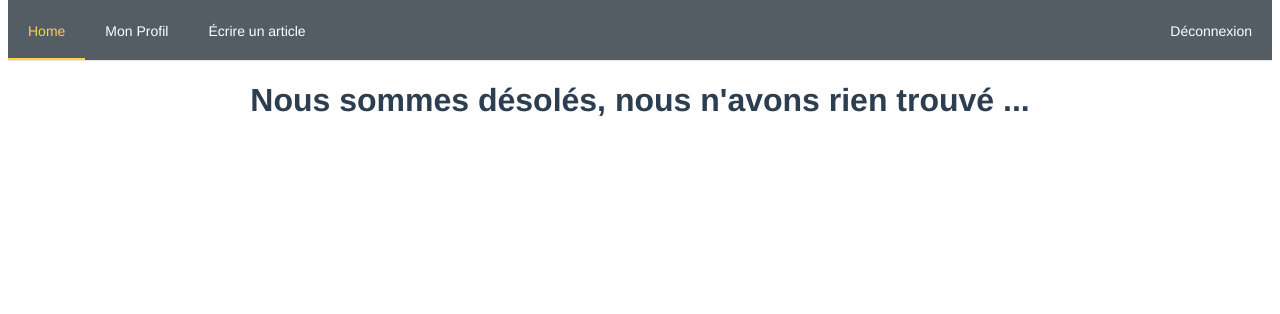
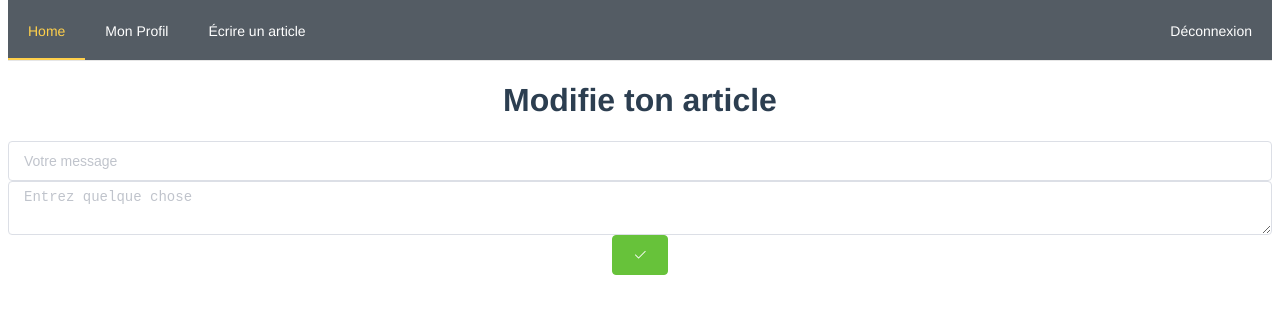
Before and after one commit to Sixtinebs/groupomania, a Vue app in the folder frontend/: page /modifyPost/1 in a window 1280 px wide. Shown: the top 314 px of the page. Built offline with nearby package versions, Linux system fonts and the light colour scheme; sample sign-in values are in the browser's storage.

Commit message:
Edite message new route OK

```diff
--- a/frontend/src/components/CreateMessage.vue
+++ b/frontend/src/components/CreateMessage.vue
@@ -71,6 +71,9 @@ export default {
       this.title = "";
       this.message = "";
       this.$emit("reloadMessage");
+      this.$router.push({
+        name: "Home",
+      });
     },
   },
 };
--- a/frontend/src/components/DisplayMessage.vue
+++ b/frontend/src/components/DisplayMessage.vue
@@ -1,5 +1,5 @@
 <template>
-  <el-scrollbar height="400px">
+  <el-scrollbar height="500px">
     <section>
       <div
         v-for="item in messages"
@@ -13,13 +13,7 @@
           >{{item.title}}</router-link>
           <p class="user-name">{{ item.User.name }}</p>
 
-          <UpdateMessage
-            class="input-update-message"
-            v-bind:style="{display:computedDisplay}"
-            v-if="currentUpdateMessage == item.id"
-            :messageId="currentUpdateMessage"
-            @update-message="modifyOneMessage"
-          />
+          <UpdateMessage v-if="currentUpdateMessage == item.id" />
           <el-button
             v-if="item.user_id == user.id"
             type="primary"
@@ -61,19 +55,8 @@ export default {
   },
   computed: {
     ...mapState(["user"]),
-    //return data css display
-    computedDisplay: function () {
-      return this.display;
-    },
   },
   methods: {
-    //update when edit a message
-    modifyOneMessage(message) {
-      let messageId = document.getElementById(
-        "id-" + this.currentUpdateMessage
-      );
-      messageId.innerHTML = message;
-    },
     getAllMessages() {
       messageService
         .getAll()
@@ -90,12 +73,10 @@ export default {
         if (item.id == id) {
           //Change variable
           this.currentUpdateMessage = id;
-          //Hide or show input
-          if (this.display == "none") {
-            this.display = "inline-block";
-          } else {
-            this.display = "none";
-          }
+          this.$router.push({
+            name: "ModifyPost",
+            params: { id: this.currentUpdateMessage },
+          });
         }
       }
     },
@@ -119,7 +100,4 @@ export default {
 .user-name {
   font-weight: bold;
 }
-.input-update-message {
-  display: none;
-}
 </style>
--- a/frontend/src/components/UpdateMessage.vue
+++ b/frontend/src/components/UpdateMessage.vue
@@ -1,15 +1,29 @@
 <template>
+  <h1>Modifie ton article </h1>
   <div>
     <form class="form-update-message">
       <el-input
+        type="text"
+        :rows="2"
+        placeholder="Votre message"
+        id="message"
+        name="message"
+        minlength="1"
+        required
+        v-model="title"
+      >
+      </el-input>
+      <el-input
+        type="textarea"
         placeholder="Entrez quelque chose"
-        v-model="inputMessage"
+        v-model="message"
+        minlength="1"
+        required
       ></el-input>
       <el-button
         type="success"
         icon="el-icon-check"
-        circle
-        @click="sendUpdateMessage(messageId, inputMessage)"
+        @click="sendUpdateMessage()"
       ></el-button>
     </form>
   </div>
@@ -22,27 +36,33 @@ export default defineComponent({
   emits: ["updateMessage"],
   setup() {
     return {
-      inputMessage: ref(""),
+      message: ref(""),
+      title: ref(""),
     };
   },
-  props: {
-    messageId: Number,
-  },
+  // props: {
+  //   messageId: Number,
+  // },
   methods: {
-    sendUpdateMessage: function (id, message) {
+    sendUpdateMessage: function () {
       let token = this.$store.state.userInfo.token;
+      let infoMessages = {
+        title: this.title,
+        message: this.message,
+      };
+      let id = this.$route.params.id;
       messageService
-        .updateMessage(id, message, token)
+        .updateMessage(id, infoMessages, token)
         .then((response) => console.log(response))
         .catch((error) => console.log(error));
-      this.$emit("updateMessage", message);
+      this.$emit("updateMessage");
+      this.$router.push({
+        name: "Home",
+      });
     },
   },
 });
 </script>
 
 <style scoped>
-.form-update-message {
-  display: flex;
-}
 </style>
--- a/frontend/src/router/index.js
+++ b/frontend/src/router/index.js
@@ -7,6 +7,7 @@ import NotFound from '@/views/NotFound.vue';
 import Profil from '@/views/Profil.vue';
 import EditPost from '@/views/EditPost.vue';
 import Post from '@/views/Post.vue';
+import UpdateMessage from '@/components/UpdateMessage';
 
 
 function guardMyroute(to, from, next) {
@@ -73,7 +74,7 @@ const routes = [
         beforeEnter: guardMyroute,
         component: EditPost,
         meta: {
-            title: 'Écire un article'
+            title: 'Écrire un article'
         }
     },
     {
@@ -81,6 +82,12 @@ const routes = [
         path: '/post/:id',
         beforeEnter: guardMyroute,
         component: Post,
+    },
+    {
+        name: 'ModifyPost',
+        path: '/modifyPost/:id',
+        beforeEnter: guardMyroute,
+        component: UpdateMessage,
     }
 
 ];
--- a/frontend/src/service/messageService.js
+++ b/frontend/src/service/messageService.js
@@ -5,13 +5,13 @@ export default {
         return axios.get('http://localhost:3000/groupomania/message');
     },
     getOneMessage(id, token) {
-        return axios.get(`http://localhost:3000/groupomania/message/?id=${id}`, { 'headers': { 'Authorization': 'Bearer ' + token } })
+        return axios.get(`http://localhost:3000/groupomania/message/post/?id=${id}`, { 'headers': { 'Authorization': 'Bearer ' + token } })
     },
     createMessage(data, token) {
         return axios.post('http://localhost:3000/groupomania/message', data, { 'headers': { 'Authorization': 'Bearer ' + token } });
     },
     updateMessage(id, message, token) {
-        return axios.put(`http://localhost:3000/groupomania/message?id=${id}`, { message: message }, { 'headers': { 'Authorization': 'Bearer ' + token } });
+        return axios.put(`http://localhost:3000/groupomania/message?id=${id}`, message, { 'headers': { 'Authorization': 'Bearer ' + token } });
     },
     deleteMessage(id, token) {
         return axios.delete(`http://localhost:3000/groupomania/message?id=${id}`, { 'headers': { 'Authorization': 'Bearer ' + token } })
--- a/frontend/src/views/Post.vue
+++ b/frontend/src/views/Post.vue
@@ -17,6 +17,7 @@ export default {
     getMessage() {
       let token = this.$store.state.userInfo.token;
       let id = this.$route.params.id;
+      console.log(id);
       messageService
         .getOneMessage(id, token)
         .then((response) => (this.infoPost = response.data.message))
```
Also changed, not shown: 2 other files (tests, documents, lock files or other folders).
